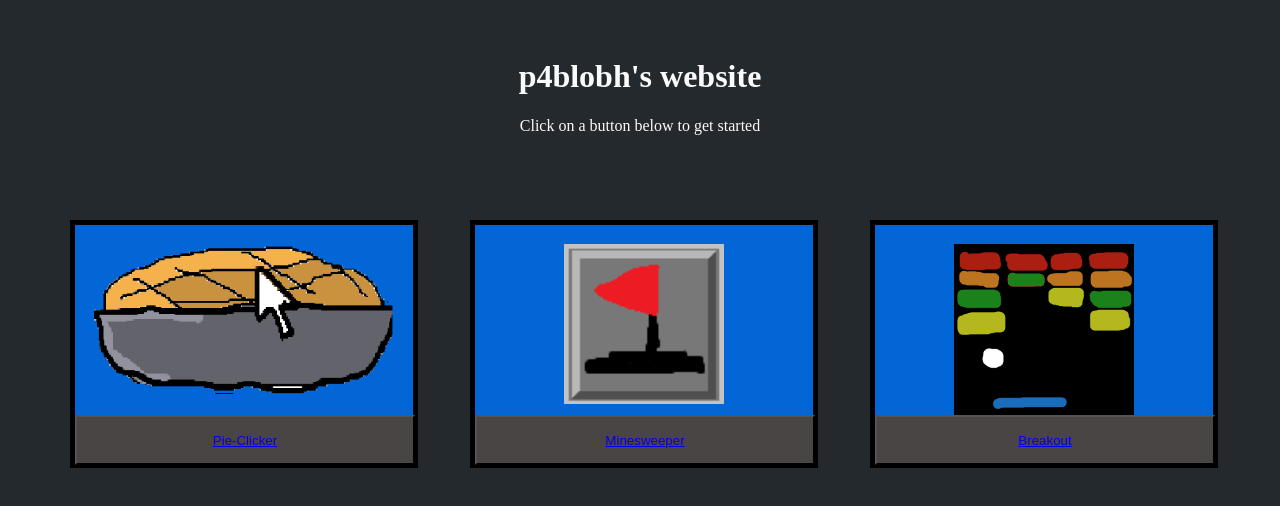
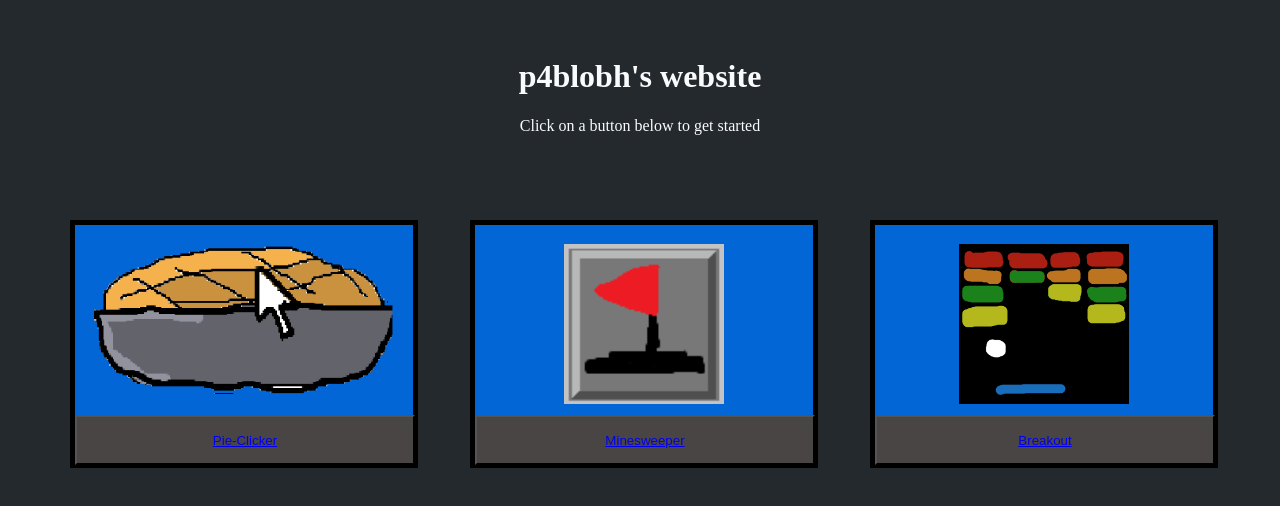
Before and after one commit to p4blobh/p4blobh.github.io, a plain HTML site: page index.html in a window 1280 px wide. Drawn offline with Linux system fonts and the light colour scheme.

Commit message:
again (small size change on main page index)

```diff
--- a/index.html
+++ b/index.html
@@ -76,7 +76,7 @@ margin: 20px;
 
 <a href="https://p4blobh.github.io/Breakout/build/web">
 <div id="breakout" class="box">
-	<img src="/Breakout/assets/breakoutlogo.png" width ="180" height="175" title="Breakout">
+	<img src="/Breakout/assets/breakoutlogo.png" width ="170" height="160" title="Breakout">
 </a>
 <button class="breakoutbut"><a href="https://p4blobh.github.io/Breakout/build/web"> Breakout</button></a></div>
 
```
